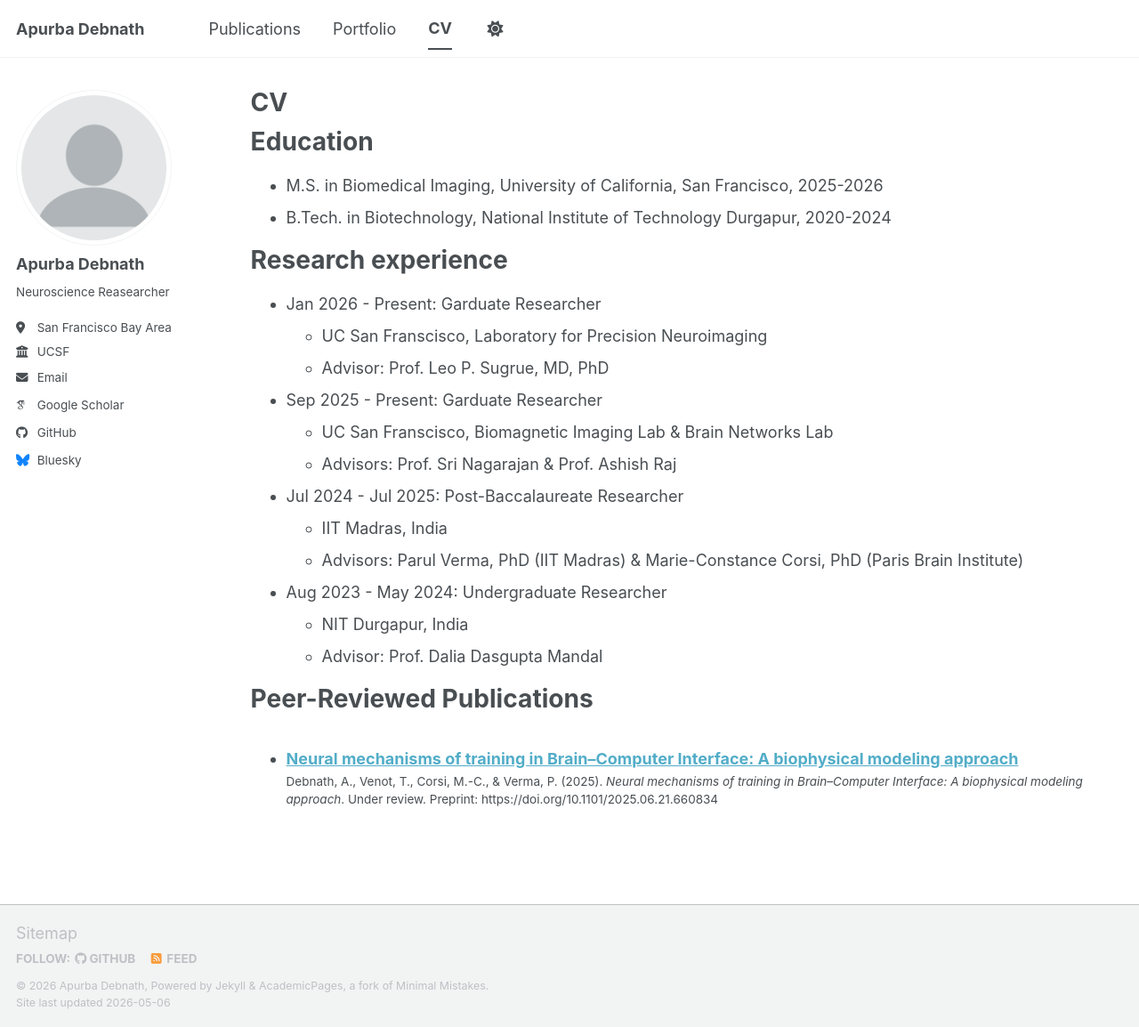
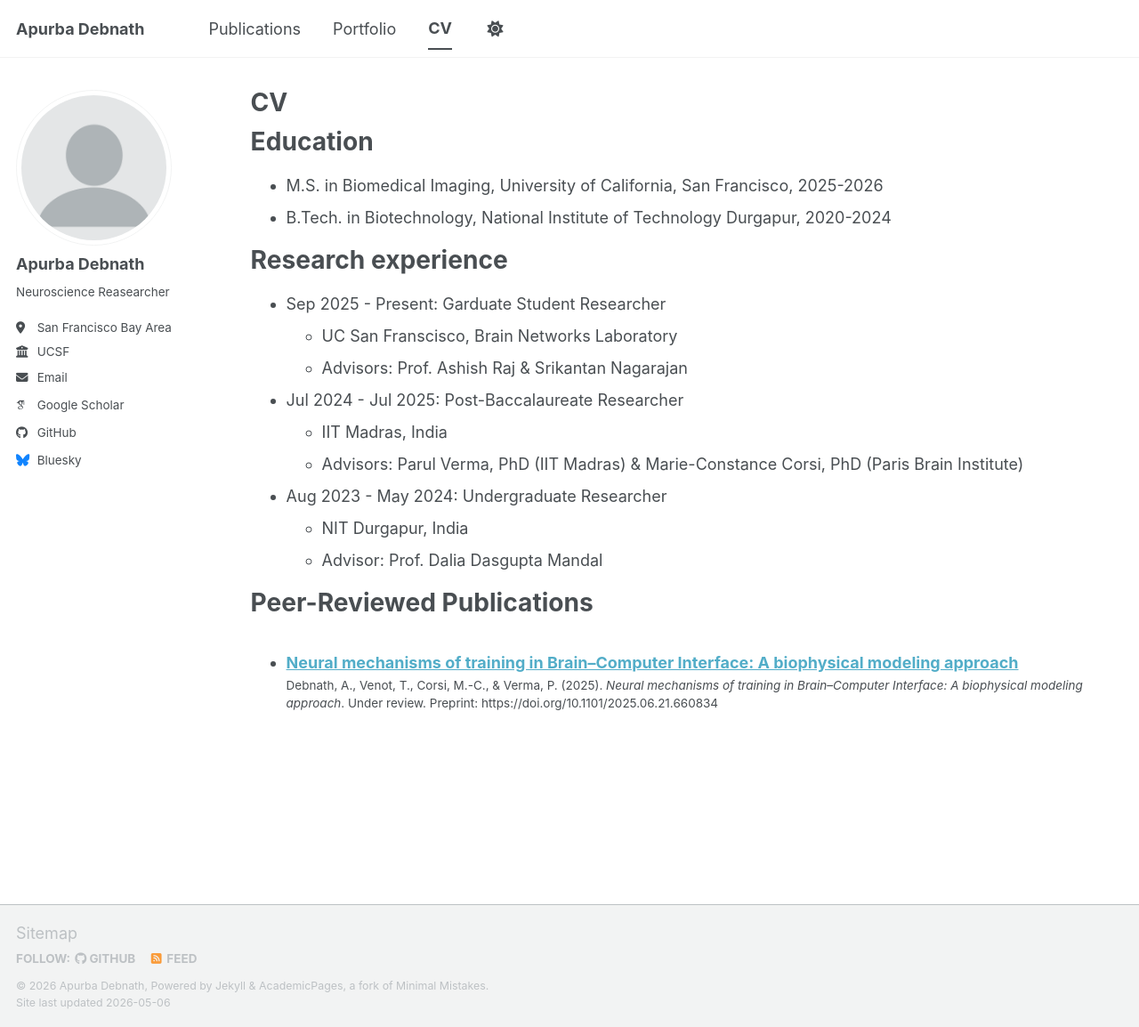
Before and after one commit to ApurbaApd/ApurbaApd.github.io, a Jekyll site: the page built from _pages/cv.md, in a window 1280 px wide and 1154 px high. Shown: the whole window at 89% size. Built offline with Jekyll 4.4.1, drawn with Linux system fonts in a browser that asks for light colours; some web fonts are replaced; a script bundle is joined from its source files by our own code; library files that are not in the unit come from our copies.

Commit message:
Correct research roles and affiliations in CV
Updated titles and roles for research positions.

```diff
--- a/_pages/cv.md
+++ b/_pages/cv.md
@@ -16,13 +16,10 @@ Education
 
 Research experience
 ======
-* Jan 2026 - Present: Garduate Researcher
-  * UC San Franscisco, Laboratory for Precision Neuroimaging
-  * Advisor: Prof. Leo P. Sugrue, MD, PhD
 
-* Sep 2025 - Present: Garduate Researcher
-  * UC San Franscisco, Biomagnetic Imaging Lab & Brain Networks Lab
-  * Advisors: Prof. Sri Nagarajan & Prof. Ashish Raj
+* Sep 2025 - Present: Garduate Student Researcher
+  * UC San Franscisco, Brain Networks Laboratory
+  * Advisors: Prof. Ashish Raj & Srikantan Nagarajan
 
 * Jul 2024 - Jul 2025: Post-Baccalaureate Researcher
   * IIT Madras, India
```
